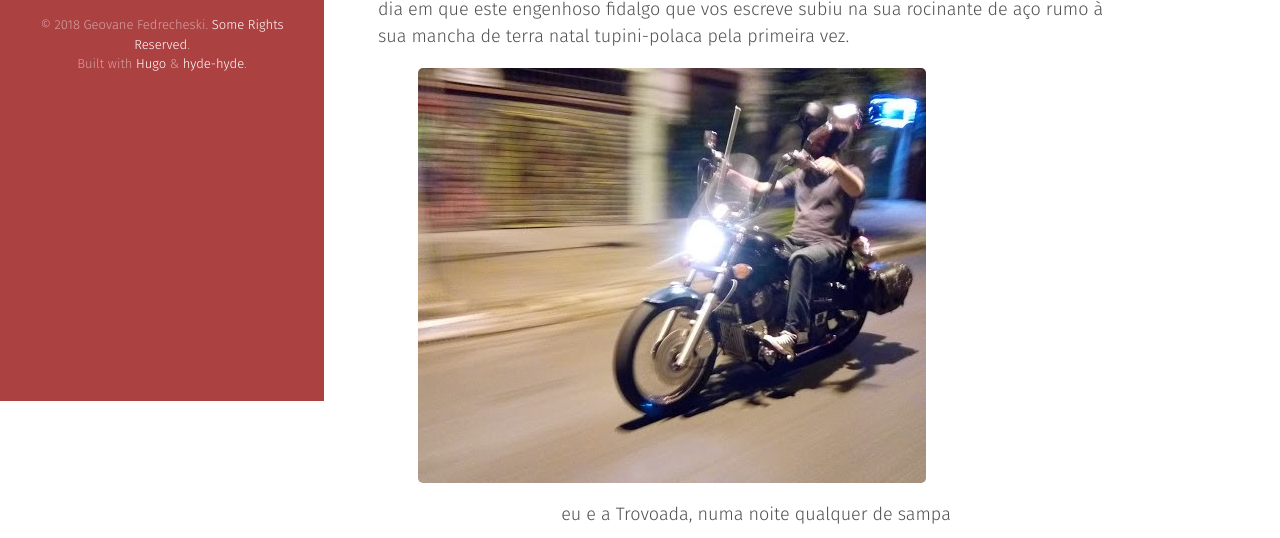
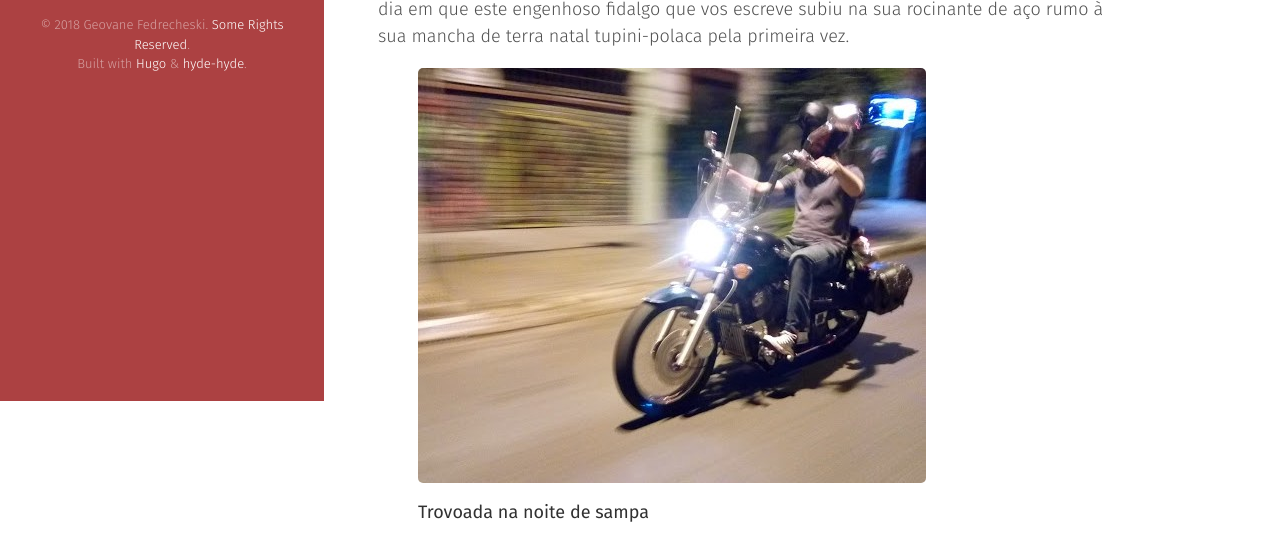
Before and after one commit to geonnave/geonnave.github.io, a plain HTML site: page posts/em-frente-enfrente-a-trovoada/index.html in a window 1280 px wide. Shown: the part 399-937 px from the top of the page. Drawn offline with nearby package versions, Linux system fonts and the light colour scheme.

Commit message:
rebuilding site qui abr  5 23:52:26 -03 2018

```diff
--- a/posts/em-frente-enfrente-a-trovoada/index.html
+++ b/posts/em-frente-enfrente-a-trovoada/index.html
@@ -147,12 +147,19 @@ memória. É a história do dia em que este engenhoso fidalgo que vos escreve su
 na sua rocinante de aço rumo à sua mancha de terra natal tupini-polaca pela
 primeira vez.</p>
 
+
 <figure>
-  <img src="/img/trovoada-noite.jpeg" alt="Trovoada na noite de sampa" />
-  <figcaption style="text-align: center;">
-      <small">eu e a Trovoada, numa noite qualquer de sampa</small>
-  </figcaption>
+
+        <img src="/img/trovoada-noite.jpeg" />
+
+
+    <figcaption>
+        <h4>Trovoada na noite de sampa</h4>
+
+    </figcaption>
+
 </figure>
+
 
 <h4 id="foi-assim">Foi assim</h4>
 
```
